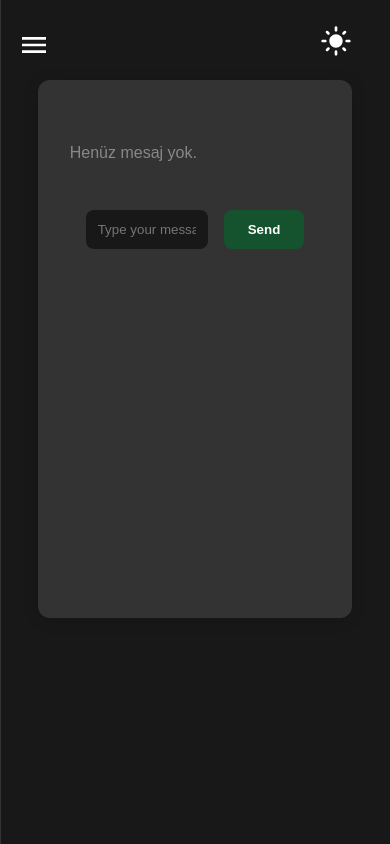
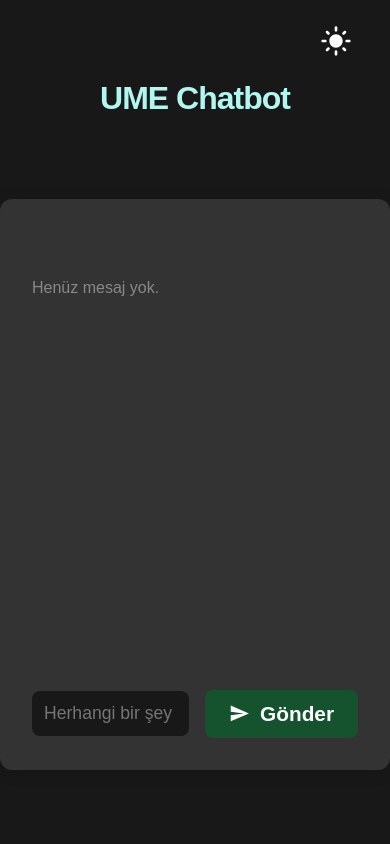
Before and after one commit to zeyygt/RAGchatbot, a React (Create React App) app in the folder gemini-chat/: page / in a window 390 px wide. Built offline with nearby package versions, Linux system fonts and the light colour scheme.

Commit message:
Update chat.js

```diff
--- a/gemini-chat/src/chat.js
+++ b/gemini-chat/src/chat.js
@@ -1,83 +1,45 @@
-import React, { useState, useEffect } from "react";
-import {
-  MdDarkMode,
-  MdLightMode,
-  MdChevronLeft,
-  MdChevronRight,
-  MdClose,
-  MdMenu,
-} from "react-icons/md";
+import React, { useState, useRef, useEffect } from "react";
+import { MdDarkMode, MdLightMode, MdSend } from "react-icons/md";
+import { FaUserCircle } from "react-icons/fa";
+import { FaRobot } from "react-icons/fa6";
 
 function Chat() {
   const [question, setQuestion] = useState("");
   const [messages, setMessages] = useState([]);
-  const [recentChats, setRecentChats] = useState([]);
-  const [activeChatIdx, setActiveChatIdx] = useState(0);
-  const [showSidebar, setShowSidebar] = useState(true);
+  // Sadece tek sohbet tutulacak, recentChats ve sidebar kaldırıldı
+
   const [darkMode, setDarkMode] = useState(true);
-  const [isMobile, setIsMobile] = useState(false);
+  const [isTyping, setIsTyping] = useState(false);
+  const messagesEndRef = useRef(null);
 
-  // Check screen size and set mobile state
-  useEffect(() => {
-    const checkScreenSize = () => {
-      const mobile = window.innerWidth <= 768;
-      setIsMobile(mobile);
-      if (mobile) {
-        setShowSidebar(false); // Hide sidebar on mobile by default
-      } else {
-        setShowSidebar(true); // Show sidebar on desktop by default
-      }
-    };
 
-    checkScreenSize();
-    window.addEventListener("resize", checkScreenSize);
-    return () => window.removeEventListener("resize", checkScreenSize);
-  }, []);
-
-  // Yeni sohbet başlat
-  const startNewChat = () => {
-    setRecentChats([
-      ...recentChats,
-      { messages: [], title: `Chat ${recentChats.length + 1}` },
-    ]);
-    setActiveChatIdx(recentChats.length);
-    setMessages([]);
-    setQuestion("");
-  };
-
-  // Aktif sohbeti değiştir
-  const selectChat = (idx) => {
-    setActiveChatIdx(idx);
-    setMessages(recentChats[idx].messages);
-    setQuestion("");
-  };
 
   const askQuestion = async () => {
+    if (!question.trim()) return;
     const newMessages = [...messages, { role: "user", content: question }];
+    setMessages(newMessages);
+    setIsTyping(true);
+    setQuestion("");
+    try {
       const res = await fetch("http://localhost:8000/ask", {
         method: "POST",
         headers: { "Content-Type": "application/json" },
         body: JSON.stringify({ question, messages: newMessages }),
       });
       const data = await res.json();
-    // Bot cevabını da geçmişe ekle
-    const updatedMessages = [
-      ...newMessages,
-      { role: "assistant", content: data.response },
-    ];
+      const updatedMessages = [...newMessages, { role: "assistant", content: data.response }];
       setMessages(updatedMessages);
-    setQuestion("");
-    // Recent chat'i güncelle
-    const updatedChats = [...recentChats];
-    updatedChats[activeChatIdx] = {
-      ...updatedChats[activeChatIdx],
-      messages: updatedMessages,
-      title:
-        updatedMessages.find((m) => m.role === "user")?.content?.slice(0, 20) ||
-        `Chat ${activeChatIdx + 1}`,
+    } finally {
+      setIsTyping(false);
+    }
   };
-    setRecentChats(updatedChats);
-  };
+
+  // Mesajlar güncellendiğinde otomatik scroll
+  useEffect(() => {
+    if (messagesEndRef.current) {
+      messagesEndRef.current.scrollIntoView({ behavior: "smooth" });
+    }
+  }, [messages, isTyping]);
 
   // Tema renkleri
   const theme = darkMode
@@ -92,7 +54,7 @@ function Chat() {
         botMsgBg: "#333",
         botMsgFg: "#b2f7ef",
         btnBg: "#14532d",
-        btnFg: "#fff",
+        btnFg: "#fff"
       }
     : {
         bg: "#f7f7f7",
@@ -105,318 +67,120 @@ function Chat() {
         botMsgBg: "#e3e3e3",
         botMsgFg: "#14532d",
         btnBg: "#b2f7ef",
-        btnFg: "#222",
+        btnFg: "#222"
       };
 
   return (
-    <div
-      style={{
-        display: "flex",
-        height: "100vh",
-        background: theme.bg,
-        color: theme.fg,
-        fontFamily: "sans-serif",
-        transition: "background 0.3s, color 0.3s",
-      }}
-    >
-      {/* Mobile overlay when sidebar is open */}
-      {isMobile && showSidebar && (
-        <div
-          style={{
-            position: "fixed",
-            top: 0,
-            left: 0,
-            right: 0,
-            bottom: 0,
-            background: "rgba(0, 0, 0, 0.5)",
-            zIndex: 9,
-          }}
-          onClick={() => setShowSidebar(false)}
-        />
-      )}
-
+    <div style={{ minHeight: "100vh", background: theme.bg, color: theme.fg, fontFamily: "sans-serif", transition: "background 0.3s, color 0.3s", display: "flex", flexDirection: "column" }}>
       {/* Sağ üstte dark/light mode ikonu */}
       <div style={{ position: "absolute", top: 24, right: 32, zIndex: 10 }}>
-        <button
-          onClick={() => setDarkMode(!darkMode)}
-          style={{
-            background: "none",
-            border: "none",
-            cursor: "pointer",
-            fontSize: "2rem",
-            display: "flex",
-            alignItems: "center",
-          }}
-          title={darkMode ? "Light Mode" : "Dark Mode"}
-        >
-          {darkMode ? (
-            <MdLightMode style={{ color: "#fff" }} />
-          ) : (
-            <MdDarkMode style={{ color: "#000" }} />
-          )}
+        <button onClick={() => setDarkMode(!darkMode)} style={{ background: "none", border: "none", cursor: "pointer", fontSize: "2rem", display: "flex", alignItems: "center" }} title={darkMode ? "Light Mode" : "Dark Mode"}>
+          {darkMode ? <MdLightMode style={{ color: "#fff" }} /> : <MdDarkMode style={{ color: "#000" }} />}
         </button>
       </div>
-
-      {/* Sol Menü: Recent Chats */}
+      {/* Chat Başlığı */}
+      <div style={{ textAlign: "center", marginTop: "5rem", marginBottom: "0.5rem" }}>
+        <h2 style={{ fontWeight: 700, fontSize: "2rem", letterSpacing: "-1px", color: theme.accent, margin: 0 }}>UME Chatbot</h2>
+      </div>
+      {/* Chat Alanı */}
+      <div style={{ flex: 1, display: "flex", flexDirection: "column", alignItems: "center", justifyContent: "center", padding: "2rem" }}>
+        <div style={{ width: "100%", maxWidth: "600px", background: theme.botMsgBg, borderRadius: "12px", padding: "2rem", minHeight: "60vh", boxShadow: darkMode ? "0 2px 16px #0002" : "0 2px 16px #ccc2", display: "flex", flexDirection: "column" }}>
+          {/* Sohbet geçmişi */}
           <div
-        style={{
-          width: showSidebar ? "240px" : "0",
-          background: theme.sidebarBg,
-          borderRight: `1px solid ${darkMode ? "#333" : "#ccc"}`,
-          position: isMobile ? "fixed" : "relative",
-          top: isMobile ? 0 : "auto",
-          left: isMobile ? 0 : "auto",
-          height: isMobile ? "100vh" : "auto",
-          zIndex: isMobile ? 10 : "auto",
-          transition: "width 0.3s ease-in-out",
-          display: "flex",
-          flexDirection: "column",
-          overflow: "hidden",
-          flexShrink: 0,
-        }}
+            style={{ marginTop: "2rem", flex: 1, overflowY: "auto", maxHeight: "50vh", paddingRight: "24px" }}
+            className="chat-scroll-area"
           >
-        {/* Content wrapper with fixed width */}
-        <div
-          style={{
-            width: "100%", // Fill parent container
-            minWidth: "240px", // Minimum width to prevent squishing
-            paddingLeft: "16px",
-            paddingRight: "16px",
-            overflow: "hidden", // Prevent content overflow
-            transform: "translateZ(0)", // Hardware acceleration
-            position: "relative",
-            boxSizing: "border-box", // Include padding in width calculation
-          }}
-        >
-          {/* Sidebar aç/kapa okunu buraya taşıdık */}
-          <div
-            style={{
-              position: "absolute",
-              top: 28,
-              right: 5,
-              zIndex: 10,
-            }}
-          >
-            <button
-              onClick={() => setShowSidebar(false)}
-              style={{
-                background: "none",
-                border: "none",
-                cursor: "pointer",
-                zIndex: 10,
-                fontSize: "2rem",
-                display: "flex",
-                alignItems: "center",
-              }}
-              title="Hide Chats"
-            >
-              {isMobile ? (
-                <MdClose style={{ color: darkMode ? "#fff" : "#000" }} />
-              ) : (
-                <MdChevronLeft style={{ color: darkMode ? "#fff" : "#000" }} />
+            {messages.length === 0 && <p style={{ color: darkMode ? "#888" : "#666" }}>Henüz mesaj yok.</p>}
+            {messages.map((msg, idx) => (
+              <div key={idx} style={{ marginBottom: "1rem", display: "flex", alignItems: "flex-end", justifyContent: msg.role === "user" ? "flex-end" : "flex-start", paddingRight: msg.role === "user" ? 0 : 0 }}>
+                {msg.role === "assistant" && (
+                  <span style={{ marginRight: 8, fontSize: "1.7rem", color: theme.accent, display: "flex", alignItems: "center" }}><FaRobot /></span>
                 )}
-            </button>
-          </div>
-          <h3 style={{ marginBottom: "1rem", color: theme.accent }}>
-            Recent Chats
-          </h3>
-          <button
-            onClick={startNewChat}
-            style={{
-              width: "full",
-              padding: "0.5rem",
-              marginBottom: "1rem",
-              background: theme.botMsgBg,
-              color: theme.accent,
-              border: "none",
-              borderRadius: "6px",
-              cursor: "pointer",
-            }}
-          >
-            + New Chat
-          </button>
-          {recentChats.length === 0 && (
-            <p style={{ color: darkMode ? "#888" : "#666" }}>No chats yet.</p>
-          )}
-          <ul style={{ listStyle: "none", padding: 0 }}>
-            {recentChats.map((chat, idx) => (
-              <li key={idx}>
-                <button
-                  onClick={() => selectChat(idx)}
-                  style={{
-                    width: "100%",
-                    textAlign: "left",
-                    padding: "0.5rem",
-                    marginBottom: "0.5rem",
-                    background:
-                      idx === activeChatIdx ? theme.accent : theme.botMsgBg,
-                    color:
-                      idx === activeChatIdx ? theme.sidebarBg : theme.accent,
-                    border: "none",
-                    borderRadius: "6px",
-                    cursor: "pointer",
-                  }}
-                >
-                  {chat.title}
-                </button>
-              </li>
-            ))}
-          </ul>
-        </div>
-      </div>
-
-      {/* Sol üstte sidebar açma okunu sadece kapalıyken göster */}
-      <div
-        style={{
-          position: "absolute",
-          top: 28,
-          left: 12,
-          zIndex: 10,
-          opacity: showSidebar ? 0 : 1,
-          transition: "opacity 0.3s ease-in-out",
-          pointerEvents: showSidebar ? "none" : "auto",
-        }}
-      >
-        <button
-          onClick={() => setShowSidebar(true)}
-          style={{
-            background: "none",
-            border: "none",
-            cursor: "pointer",
-            fontSize: "2rem",
-            display: "flex",
-            alignItems: "center",
-          }}
-          title="Show Chats"
-        >
-          {isMobile ? (
-            <MdMenu style={{ color: darkMode ? "#fff" : "#000" }} />
-          ) : (
-            <MdChevronRight style={{ color: darkMode ? "#fff" : "#000" }} />
-          )}
-        </button>
-      </div>
-
-      {/* Sağ: Chat Alanı */}
-      <div
-        style={{
-          flex: 1,
-          display: "flex",
-          flexDirection: "column",
-          alignItems: "center",
-          position: "relative",
-          justifyContent: "flex-start",
-          padding: isMobile ? "1rem" : "2rem",
-          marginTop: isMobile ? "4rem" : "0",
-          marginLeft: isMobile && showSidebar ? 0 : 0, // No margin shift on mobile
-        }}
-      >
-        <div
-          style={{
-            width: "70%",
-            maxWidth: "800px",
-            background: theme.botMsgBg,
-            borderRadius: "12px",
-            paddingLeft: "2rem",
-            paddingRight: "2rem",
-            paddingTop: "2rem",
-            minHeight: "60vh",
-            maxHeight: "80vh",
-            overflowY: "auto",
-            boxShadow: darkMode ? "0 2px 16px #0002" : "0 2px 16px #ccc2",
-          }}
-        >
-          {/* Sohbet geçmişi */}
-          <div style={{ marginTop: "2rem" }}>
-            {messages.length === 0 && (
-              <p style={{ color: darkMode ? "#888" : "#666" }}>
-                Henüz mesaj yok.
-              </p>
-            )}
-            {messages.map((msg, idx) => (
-              <div
-                key={idx}
-                style={{
-                  marginBottom: "1rem",
-                  display: "flex",
-                  justifyContent:
-                    msg.role === "user" ? "flex-end" : "flex-start",
-                }}
-              >
-                <div
-                  style={{
-                    background:
-                      msg.role === "user" ? theme.userMsgBg : theme.botMsgBg,
-                    color:
-                      msg.role === "user" ? theme.userMsgFg : theme.botMsgFg,
+                <div style={{
+                  background: msg.role === "user" ? theme.userMsgBg : theme.botMsgBg,
+                  color: msg.role === "user" ? theme.userMsgFg : theme.botMsgFg,
                   padding: "0.75rem 1.2rem",
                   borderRadius: "18px",
                   maxWidth: "70%",
-                    boxShadow:
-                      msg.role === "user"
-                        ? darkMode
-                          ? "0 1px 6px #0001"
-                          : "0 1px 6px #ccc1"
-                        : "none",
-                  }}
-                >
-                  <strong style={{ fontSize: "0.9em" }}>
-                    {msg.role === "user" ? "User" : "Chatbot"}
-                  </strong>
-                  <br />
+                  boxShadow: darkMode ? "0 1px 6px #0001" : "0 1px 6px #ccc1",
+                  display: "flex",
+                  alignItems: "center"
+                }}>
                   {msg.content}
                 </div>
+                {msg.role === "user" && (
+                  <span style={{ marginLeft: 8, fontSize: "1.7rem", color: theme.accent, display: "flex", alignItems: "center" }}><FaUserCircle /></span>
+                )}
               </div>
             ))}
+            {/* Typing animasyonu */}
+            {isTyping && (
+              <div style={{ marginBottom: "1rem", display: "flex", alignItems: "flex-end" }}>
+                <span style={{ marginRight: 8, fontSize: "1.7rem", color: theme.accent, display: "flex", alignItems: "center" }}><FaRobot /></span>
+                <div style={{
+                  background: theme.botMsgBg,
+                  color: theme.botMsgFg,
+                  padding: "0.75rem 1.2rem",
+                  borderRadius: "18px",
+                  maxWidth: "70%",
+                  fontStyle: "italic",
+                  opacity: 0.7,
+                  display: "flex",
+                  alignItems: "center"
+                }}>
+                  <span>
+                    Chatbot is typing
+                    <span className="typing-dots" style={{ display: "inline-block", marginLeft: 2 }}>
+                      <span style={{ animation: "blink 1s infinite" }}>.</span>
+                      <span style={{ animation: "blink 1s 0.2s infinite" }}>.</span>
+                      <span style={{ animation: "blink 1s 0.4s infinite" }}>.</span>
+                    </span>
+                  </span>
+                </div>
+              </div>
+            )}
+            <div ref={messagesEndRef} />
           </div>
           {/* Soru sorma alanı */}
-          <div
-            style={{
-              marginTop: "2rem",
-              display: "flex",
-              alignItems: "center",
-              position: "sticky",
-              paddingBottom: "3rem",
-              bottom: 0,
-              background: theme.botMsgBg,
-              padding: "1rem",
-              borderRadius: "12px",
-            }}
-          >
+          <div style={{ marginTop: "2rem", display: "flex", alignItems: "center" }}>
             <input
-              style={{
-                padding: "0.75rem",
-                width: "100%",
-                borderRadius: "8px",
-                border: "none",
-                background: theme.inputBg,
-                color: theme.accent,
-                marginRight: "1rem",
-              }}
+              style={{ padding: "0.75rem", width: "100%", borderRadius: "8px", border: "none", background: theme.inputBg, color: theme.accent, marginRight: "1rem", fontSize: "1.1rem" }}
               value={question}
               onChange={(e) => setQuestion(e.target.value)}
-              placeholder="Type your message..."
-              onKeyDown={(e) => {
-                if (e.key === "Enter") askQuestion();
-              }}
+              placeholder="Herhangi bir şey sor"
+              onKeyDown={e => { if (e.key === "Enter") askQuestion(); }}
+              disabled={isTyping}
             />
-            <button
-              onClick={askQuestion}
-              style={{
-                padding: "0.75rem 1.5rem",
-                background: theme.btnBg,
-                color: theme.btnFg,
-                border: "none",
-                borderRadius: "8px",
-                fontWeight: "bold",
-                cursor: "pointer",
-              }}
-            >
-              Send
+            <button onClick={askQuestion} disabled={isTyping || !question.trim()} style={{ padding: "0.75rem 1.5rem", background: theme.btnBg, color: theme.btnFg, border: "none", borderRadius: "8px", fontWeight: "bold", cursor: isTyping || !question.trim() ? "not-allowed" : "pointer", fontSize: "1.3rem", display: "flex", alignItems: "center", gap: 6 }}>
+              <MdSend style={{ marginRight: 4 }} />
+              Gönder
             </button>
           </div>
         </div>
       </div>
+      {/* Typing dots ve custom scrollbar için style */}
+      <style>{`
+        @keyframes blink {
+          0% { opacity: 0.2; }
+          20% { opacity: 1; }
+          100% { opacity: 0.2; }
+        }
+        .chat-scroll-area {
+          scrollbar-width: thin;
+          scrollbar-color: #bbb #222;
+        }
+        .chat-scroll-area::-webkit-scrollbar {
+          width: 8px;
+        }
+        .chat-scroll-area::-webkit-scrollbar-thumb {
+          background: #bbb;
+          border-radius: 8px;
+        }
+        .chat-scroll-area::-webkit-scrollbar-track {
+          background: #222;
+          border-radius: 8px;
+        }
+      `}</style>
     </div>
   );
 }
```
Lines whose indentation alone changed are shown as unchanged.
